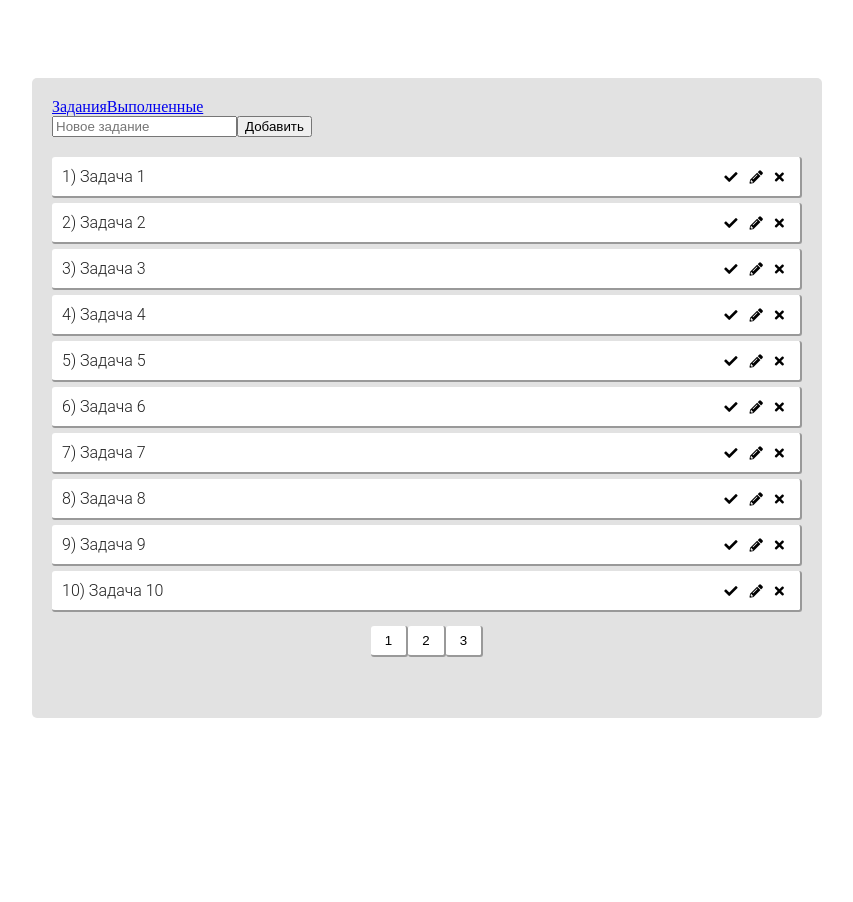
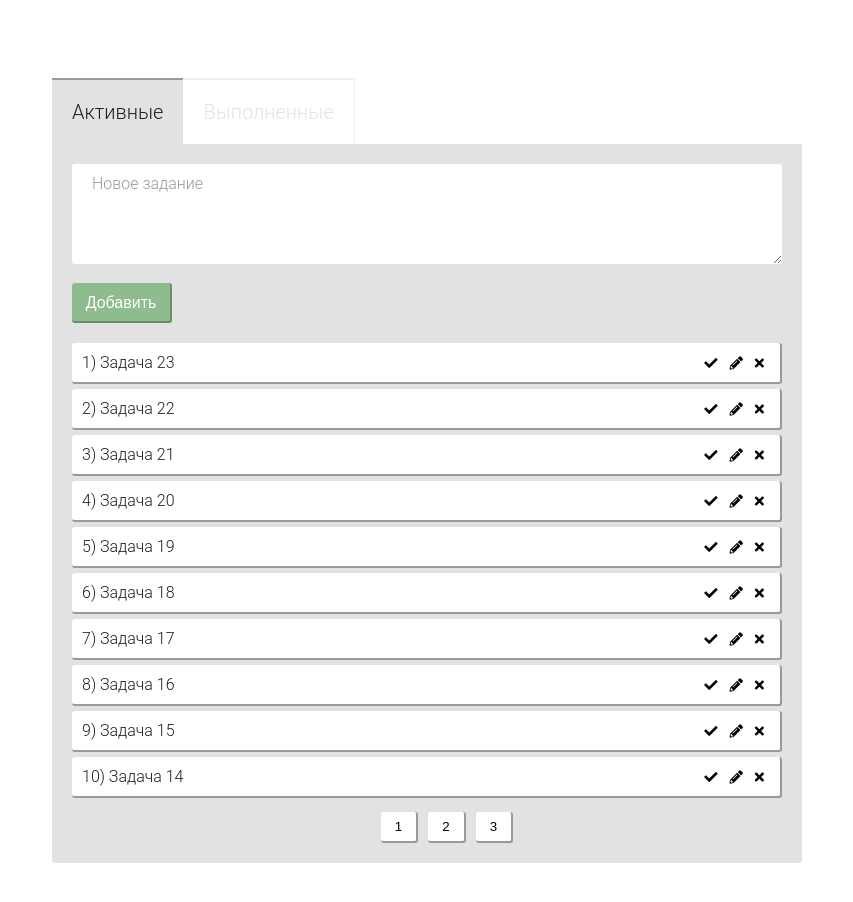
Before and after one commit to DenBal/todo, a Vue app: page /#/ in a window 1280 px wide. Shown: the top 902 px of the page, without its empty margins (213-1066 px from the left). Before the commit the page ends 800 px from the top, so only its background shows below. Built offline with nearby package versions, Linux system fonts and the light colour scheme.

Commit message:
Подключил библиотеку lodash. Выполнил обратную сортировку заданий. Стилизация окна с задачами

```diff
--- a/src/App.vue
+++ b/src/App.vue
@@ -2,11 +2,13 @@
   <div id="app" class="todo">
     <div class="todo__block">
       <div class="todo__block-navigation">
-        <router-link to="/">Задания</router-link>
+        <router-link to="/">Активные</router-link>
         <router-link to="/completed">Выполненные</router-link>
       </div>
+      <div class="todo__block-content">
          <NewTodo></NewTodo>
          <router-view></router-view>
+      </div>
     </div>
   </div>
 </template>
@@ -21,7 +23,7 @@ export default {
 }
 </script>
 
-<style>
+<style lang="scss">
   .todo {
     width: 100%;
     height: 100%;
@@ -34,19 +36,63 @@ export default {
     -webkit-justify-content: center;
     aloign-items: center;
     -webkit-align-items: center;
+
+    &__block {
+       width: 98%;
+       max-width: 750px;
+
+      &-navigation {
+        display: flex;
+        display: -webkit-flex;
+
+        a {
+          background: #fff;
+          padding: 20px;
+          color: #e2e2e2;
+          font-size: 1.25rem;
+          text-decoration: none;
+          border-top: 2px solid #f0f0f0;
+          border-right: 1px solid #f0f0f0;
+          font-family: 'Roboto';
+          font-weight: 300;
+          transition: all .3s;
+
+          &.router-link-exact-active {
+            background: #e2e2e2;
+            border: 0;
+            border-top: 2px solid #999;
+            color: #202020;
+
+            &:hover,
+            &:focus {
+              color: #202020;
+              border-right: 1px solid #f0f0f0;
+              transition: all .3s;
+            }
           }
 
-  .todo__block {
-    width: 60%;
-    max-width: 750px;
-    min-height: 600px;
-    background: #e2e2e2;
-    border-radius: 5px;
-    padding: 20px;
+          &:hover,
+          &:focus {
+            color: #999;
+            border-top: 2px solid #999;
+            border-right: 1px solid #999;
+            transition: all .3s;
+          }
+        }
       }
 
-  .todo__block-navigation {
+      &-content {
+        background: #e2e2e2;
+        padding: 20px;
+        min-height: 600px;
+        position: relative;
+        border-bottom-left-radius: 3px;
+        border-bottom-right-radius: 3px;
         display: flex;
         display: -webkit-flex;
+        flex-direction: column;
+        -webkit-flex-direction: column;
+      }
+    }
   }
 </style>
--- a/src/components/AllTodo.vue
+++ b/src/components/AllTodo.vue
@@ -33,6 +33,7 @@
 </template>
 
 <script>
+  import _ from 'lodash'
   export default {
     data() {
       return {
@@ -70,7 +71,9 @@
         return this.$store.getters.todos
       },
       displayedTodos() {
-        return this.paginate(this.$store.getters.todos)
+        let tasksOnPage = this.$store.getters.todos
+        tasksOnPage = _.orderBy(tasksOnPage, 'id', 'desc');
+        return this.paginate(tasksOnPage)
       }
     },
     created() {
@@ -82,7 +85,6 @@
 <style lang="scss">
     .todos-list {
         padding: 20px 0 40px 0;
-        position: relative;
         height: 100%;
 
         &__item {
@@ -127,7 +129,7 @@
         &__pages {
           position: absolute;
           width: 100%;
-          bottom: 0;
+          bottom: 20px;
           display: flex;
           display: -webkit-flex;
           justify-content: center;
@@ -142,6 +144,7 @@
             border: 0;
             border-bottom: 2px solid #999;
             border-right: 2px solid #999;
+            margin: 0 5px;
           }
         }
     }
--- a/src/components/NewTodo.vue
+++ b/src/components/NewTodo.vue
@@ -1,9 +1,10 @@
 <template>
   <div id="new-todo" class="new-todo">
-    <input class="new-todo__text"
+    <textarea class="new-todo__text"
            :value="newTodo"
            @change="getTodo"
-           placeholder="Новое задание" />
+           placeholder="Новое задание" >
+    </textarea>
 
     <button class="new-todo__btn" @click="addTodo">
       Добавить
@@ -29,3 +30,52 @@
     }
   }
 </script>
+
+<style lang="scss">
+   .new-todo {
+     &__text {
+       width: 100%;
+       box-sizing: border-box;
+       background: #fff;
+       padding: 10px 20px;
+       color: #202020;
+       font-family: 'Roboto';
+       font-size: 1rem;
+       font-weight: 300;
+       border: 0;
+       border-radius: 3px;
+       height: 100px;
+       overflow: hidden;
+       margin-bottom: 15px;
+
+       &::-webkit-input-placeholder {
+         color: #999;
+       }
+
+       &:active,
+       &:focus {
+         outline: none;
+       }
+     }
+
+     &__btn {
+       width: 100px;
+       height: 40px;
+       line-height: 38px;
+       text-align: center;
+       color: #fff;
+       font-size: 1rem;
+       font-weight: 300;
+       background-color: #8fbc8f;
+       border: 0;
+       border-bottom: 2px solid #6a8a6a;
+       border-right: 2px solid #6a8a6a;
+       border-radius: 3px;
+
+       &:active,
+       &:focus {
+         outline: none;
+       }
+     }
+   }
+</style>
```
Also changed, not shown: 1 other file (tests, documents, lock files or other folders). Lines whose indentation alone changed are shown as unchanged.
